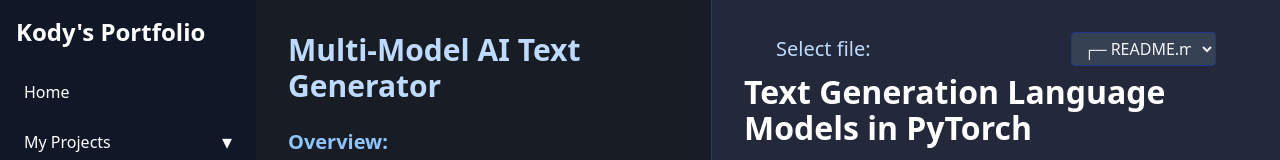
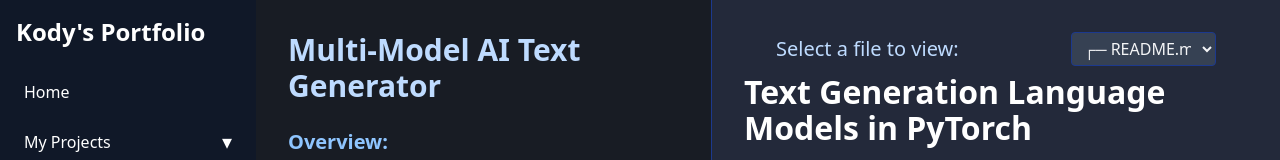
Before and after one commit to Yosna/Kody-James-Portfolio, a React (Vite) app: page /Kody-James-Portfolio/text-generator in a window 1280 px wide. Shown: the top 160 px of the page. Built offline with nearby package versions, Linux system fonts and the light colour scheme.

Commit message:
Tweak file select label text

```diff
--- a/src/AntSwarm.jsx
+++ b/src/AntSwarm.jsx
@@ -71,7 +71,7 @@ export default function AntSwarm() {
         <div className="w-full h-full flex flex-col">
           <div className="flex items-center justify-between mb-2 ml-8 mr-8">
             <label htmlFor="fileSelect" className="font-medium text-xl text-blue-200">
-              Select file:
+              Select a file to view:
             </label>
             <select
               id="fileSelect"
--- a/src/BigramModel.jsx
+++ b/src/BigramModel.jsx
@@ -84,7 +84,7 @@ export default function BigramModel() {
         <div className="w-full h-full flex flex-col">
           <div className="flex items-center justify-between mb-2 ml-8 mr-8">
             <label htmlFor="fileSelect" className="font-medium text-xl text-blue-200">
-              Select file:
+              Select a file to view:
             </label>
             <select
               id="fileSelect"
--- a/src/DeathCounter.jsx
+++ b/src/DeathCounter.jsx
@@ -82,7 +82,7 @@ export default function DeathCounter() {
         <div className="w-full h-full flex flex-col">
           <div className="flex items-center justify-between mb-2 ml-8 mr-8">
             <label htmlFor="fileSelect" className="font-medium text-xl text-blue-200">
-              Select file:
+              Select a file to view:
             </label>
             <select
               id="fileSelect"
--- a/src/SynthesisTracker.jsx
+++ b/src/SynthesisTracker.jsx
@@ -79,7 +79,7 @@ export default function SynthesisTracker() {
         <div className="w-full h-full flex flex-col">
           <div className="flex items-center justify-between mb-2 ml-8 mr-8">
             <label htmlFor="fileSelect" className="font-medium text-xl text-blue-200">
-              Select file:
+              Select a file to view:
             </label>
             <select
               id="fileSelect"
--- a/src/TextGenerator.jsx
+++ b/src/TextGenerator.jsx
@@ -83,7 +83,7 @@ export default function TextGenerator() {
         <div className="w-full h-full flex flex-col">
           <div className="flex items-center justify-between mb-2 ml-8 mr-8">
             <label htmlFor="fileSelect" className="font-medium text-xl text-blue-200">
-              Select file:
+              Select a file to view:
             </label>
             <select
               id="fileSelect"
```
